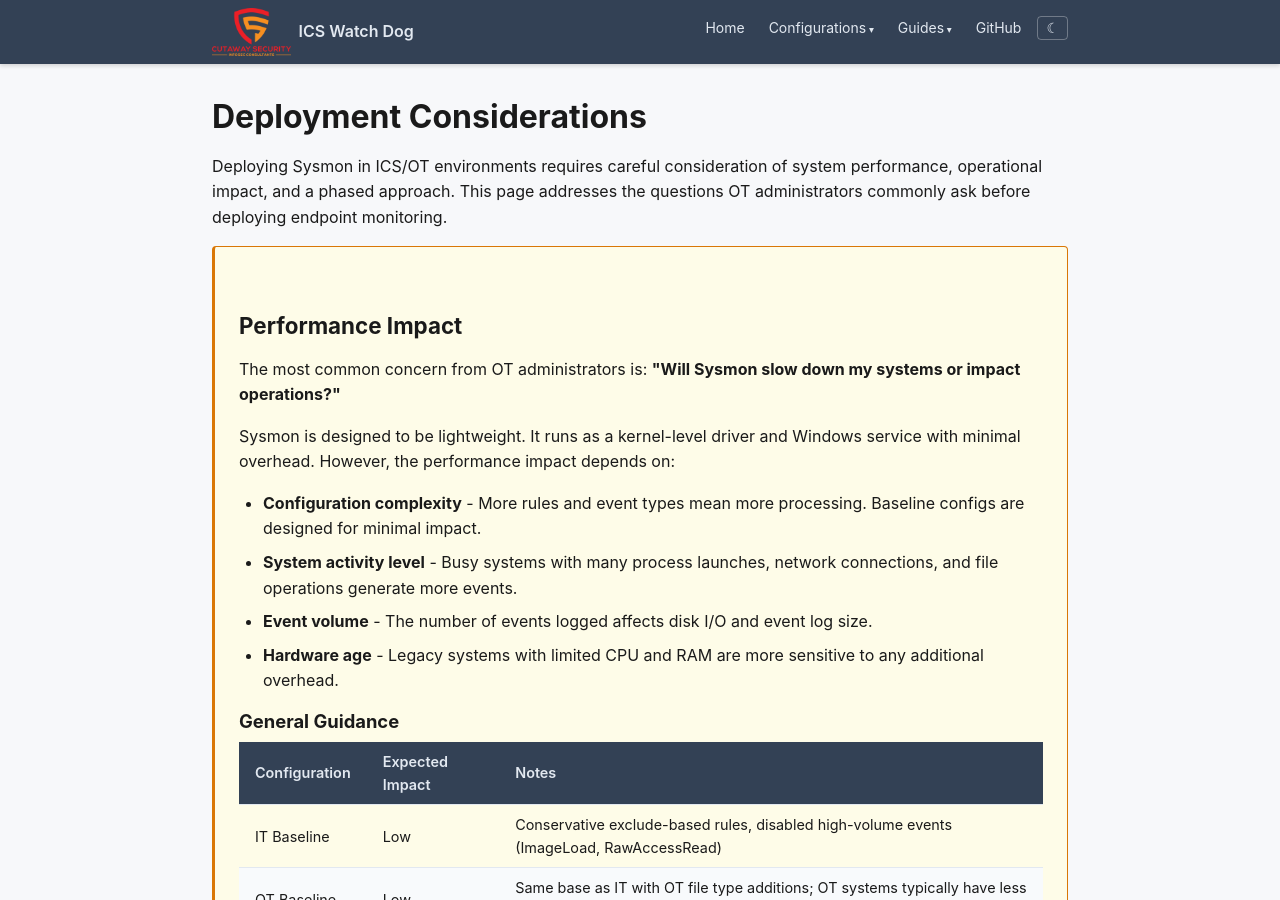
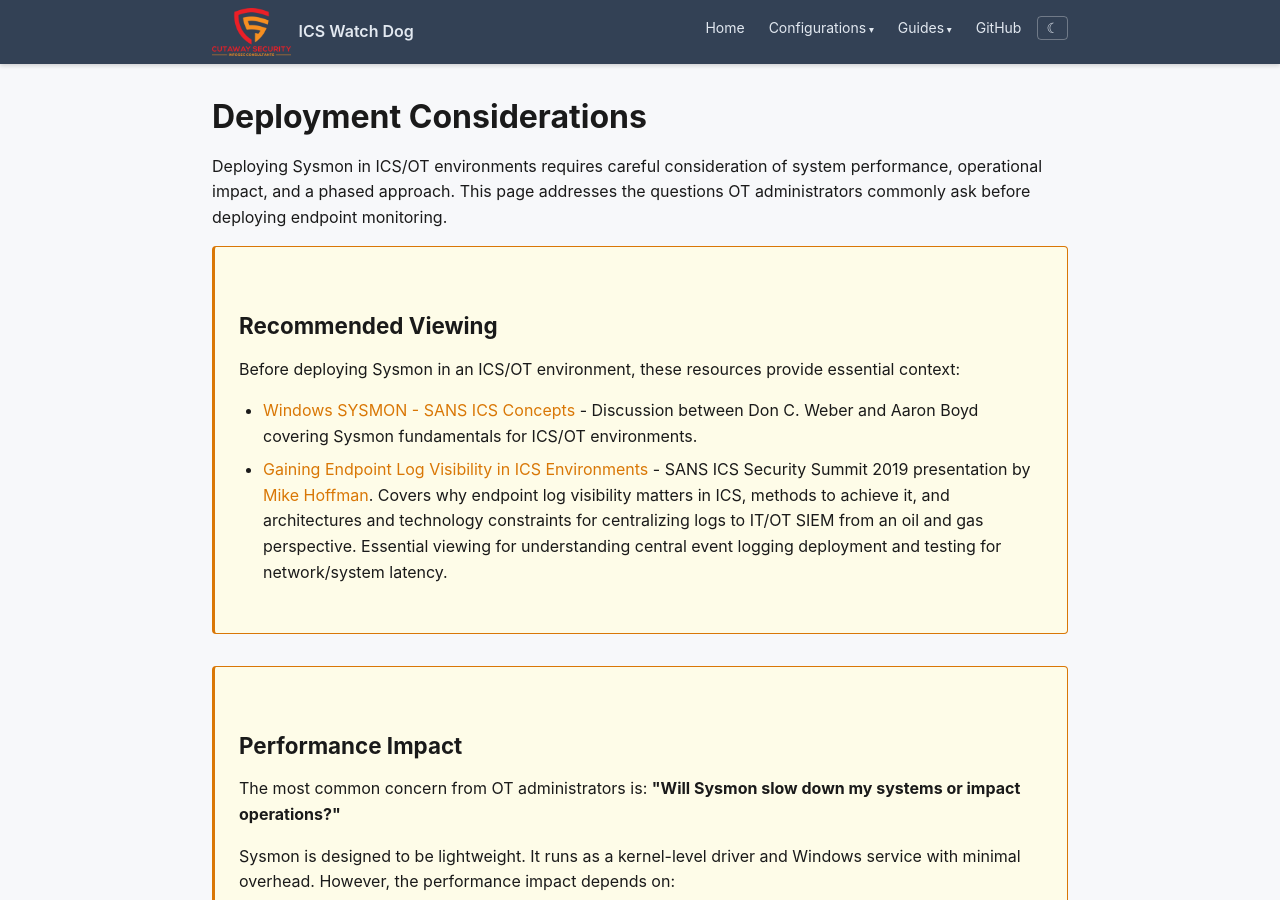
Before and after one commit to cutaway-security/ICSWatchDog, a Jekyll site: the page built from _pages/deployment.html, in a window 1280 px wide and 900 px high. Built offline with Jekyll 4.4.1, drawn with Linux system fonts in a browser that asks for light colours.

Commit message:
Deploy site 2026-03-16_170323

```diff
--- a/_pages/deployment.html
+++ b/_pages/deployment.html
@@ -7,6 +7,15 @@ permalink: /deployment/
 <h1>Deployment Considerations</h1>
 
 <p>Deploying Sysmon in ICS/OT environments requires careful consideration of system performance, operational impact, and a phased approach. This page addresses the questions OT administrators commonly ask before deploying endpoint monitoring.</p>
+
+<section class="overview-section">
+  <h2>Recommended Viewing</h2>
+  <p>Before deploying Sysmon in an ICS/OT environment, these resources provide essential context:</p>
+  <ul>
+    <li><a href="https://www.youtube.com/watch?v=0qp6Svl_K4g" target="_blank" rel="noopener">Windows SYSMON - SANS ICS Concepts</a> - Discussion between Don C. Weber and Aaron Boyd covering Sysmon fundamentals for ICS/OT environments.</li>
+    <li><a href="https://www.youtube.com/watch?v=7B1cbfpNZok" target="_blank" rel="noopener">Gaining Endpoint Log Visibility in ICS Environments</a> - SANS ICS Security Summit 2019 presentation by <a href="https://www.sans.org/profiles/michael-hoffman" target="_blank" rel="noopener">Mike Hoffman</a>. Covers why endpoint log visibility matters in ICS, methods to achieve it, and architectures and technology constraints for centralizing logs to IT/OT SIEM from an oil and gas perspective. Essential viewing for understanding central event logging deployment and testing for network/system latency.</li>
+  </ul>
+</section>
 
 <section class="overview-section">
   <h2>Performance Impact</h2>
```
